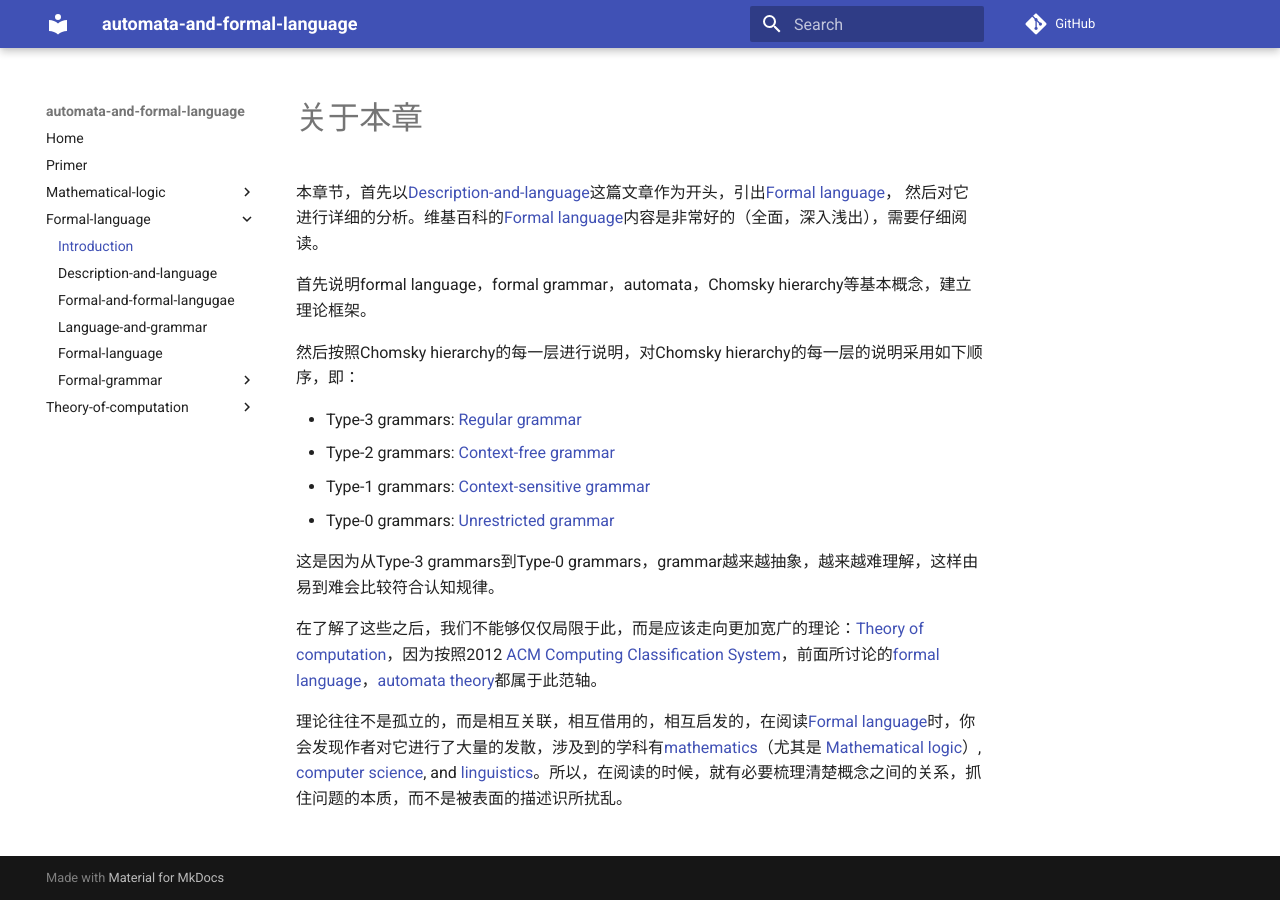
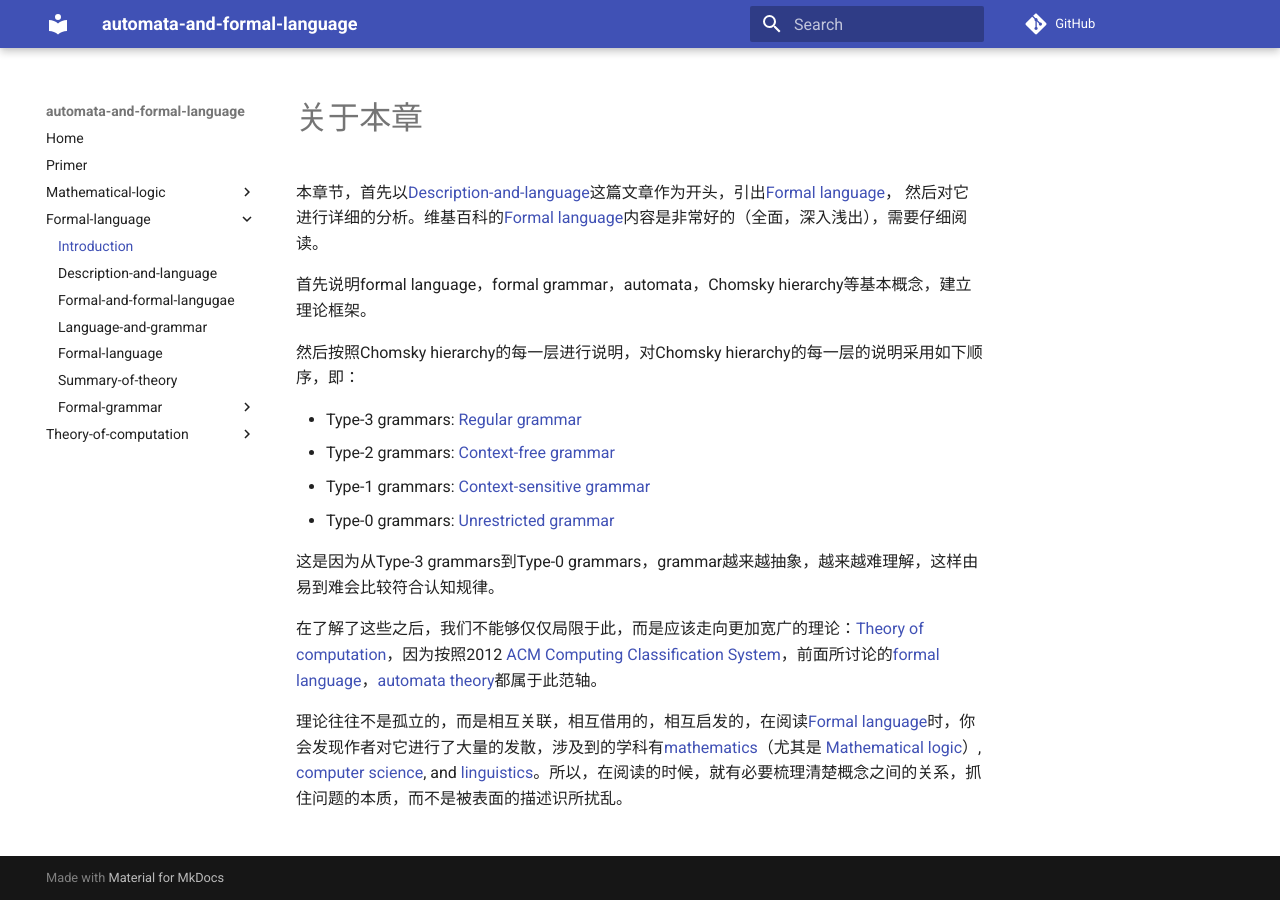
Before and after one commit to dengking/Language, an MkDocs documentation site: the page built from docs/Formal-language/index.md, in a window 1280 px wide. Built offline with MkDocs 1.6.1 and Material for MkDocs 9.7.7, drawn with Linux system fonts in a browser that asks for light colours; comment, search, counter and statistics services are not loaded.

Commit message:
更新内容

```diff
--- a/docs/Formal-language/mkdocs.yml
+++ b/docs/Formal-language/mkdocs.yml
@@ -4,4 +4,5 @@ nav:
     - Formal-and-formal-langugae: Formal-and-formal-langugae.md
     - Language-and-grammar: Language-and-grammar.md
     - Formal-language: Formal-language.md
+    - Summary-of-theory: Summary-of-theory.md
     - Formal-grammar: Formal-grammar
--- a/mkdocs.yml
+++ b/mkdocs.yml
@@ -16,6 +16,7 @@ nav:
   - Formal-and-formal-langugae: Formal-language/Formal-and-formal-langugae.md
   - Language-and-grammar: Formal-language/Language-and-grammar.md
   - Formal-language: Formal-language/Formal-language.md
+  - Summary-of-theory: Formal-language/Summary-of-theory.md
   - Formal-grammar:
     - Formal-grammar: Formal-language/Formal-grammar/wikipedia-Formal-grammar.md
     - Production: Formal-language/Formal-grammar/wikipedia-Production(computer-science).md
```
